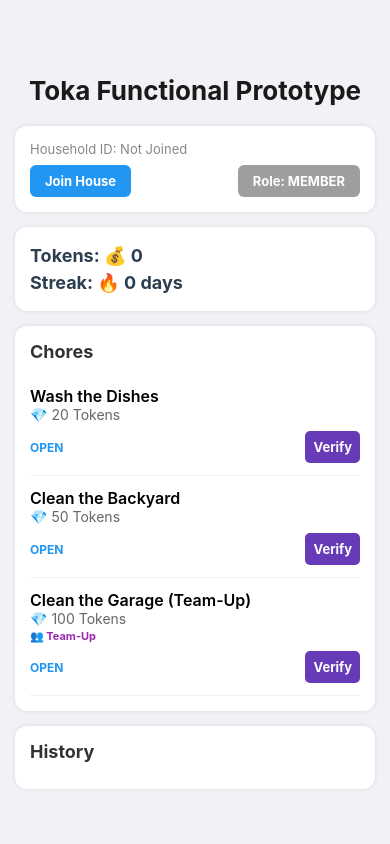
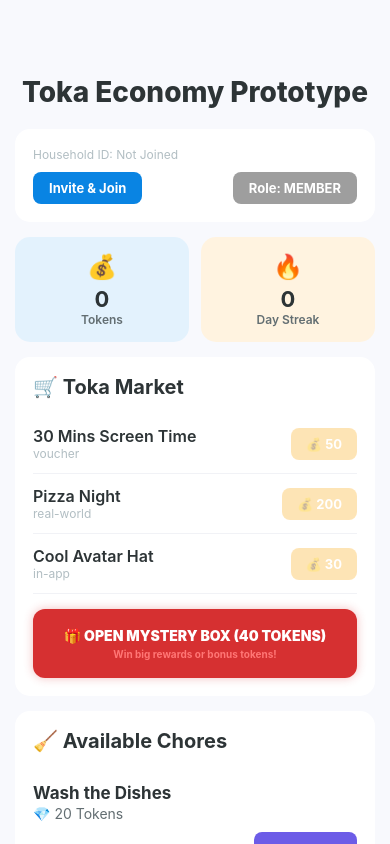
Before and after one commit to razielsevilla/toka, a React Native app: screen / in a window 390 px wide. Built offline with nearby package versions, Linux system fonts and the light colour scheme.

Commit message:
feat: implement Market logic, Streak discounts, and Gacha Mystery Box

```diff
--- a/App.tsx
+++ b/App.tsx
@@ -9,14 +9,17 @@ export default function App() {
     user,
     tasks,
     transactions,
+    marketItems,
     approveTask,
     setRole,
     joinHousehold,
     generateInviteCode,
-    submitTask
+    submitTask,
+    purchaseItem,
+    openMysteryBox
   } = useTokaStore();
 
-  // --- PHASE 2: SNAP-TO-VERIFY LOGIC ---
+  // --- PHASE 2: SNAP-TO-VERIFY ---
   const handlePickImage = async (taskId: string) => {
     const permissionResult = await ImagePicker.requestCameraPermissionsAsync();
 
@@ -32,9 +35,8 @@ export default function App() {
     });
 
     if (!result.canceled) {
-      // Logic: Mark task as 'pending' with the image URI
       submitTask(taskId, result.assets[0].uri);
-      Alert.alert("Success", "Photo submitted for approval!");
+      Alert.alert("Success", "Photo submitted! Wait for Admin approval.");
     }
   };
 
@@ -43,19 +45,28 @@ export default function App() {
     joinHousehold(code);
   };
 
+  // Helper for Status Colors
+  const getStatusColor = (status: string) => {
+    switch(status) {
+      case 'completed': return '#4CAF50';
+      case 'pending': return '#FF9800';
+      default: return '#2196F3';
+    }
+  };
+
   return (
     <View style={styles.container}>
       <StatusBar style="auto" />
 
       <ScrollView contentContainerStyle={styles.scrollContent}>
-        <Text style={styles.title}>Toka Functional Prototype</Text>
+        <Text style={styles.title}>Toka Economy Prototype</Text>
 
         {/* --- HOUSEHOLD & ROLE --- */}
         <View style={styles.section}>
           <Text style={styles.label}>Household ID: {user.householdId || "Not Joined"}</Text>
           <View style={styles.row}>
             <TouchableOpacity style={styles.smallButton} onPress={handleJoinHouse}>
-              <Text style={styles.buttonText}>Join House</Text>
+              <Text style={styles.buttonText}>Invite & Join</Text>
             </TouchableOpacity>
             <TouchableOpacity
               style={[styles.smallButton, {backgroundColor: user.role === 'admin' ? '#FF5722' : '#9E9E9E'}]}
@@ -67,39 +78,86 @@ export default function App() {
         </View>
 
         {/* --- USER STATS --- */}
-        <View style={styles.section}>
-          <Text style={styles.statText}>Tokens: 💰 {user.tokens}</Text>
-          <Text style={styles.statText}>Streak: 🔥 {user.streak} days</Text>
+        <View style={styles.statsRow}>
+          <View style={[styles.statCard, {backgroundColor: '#E3F2FD'}]}>
+            <Text style={styles.statEmoji}>💰</Text>
+            <Text style={styles.statVal}>{user.tokens}</Text>
+            <Text style={styles.statLabel}>Tokens</Text>
+          </View>
+          <View style={[styles.statCard, {backgroundColor: '#FFF3E0'}]}>
+            <Text style={styles.statEmoji}>🔥</Text>
+            <Text style={styles.statVal}>{user.streak}</Text>
+            <Text style={styles.statLabel}>Day Streak</Text>
+          </View>
         </View>
 
-        {/* --- TASK LIST --- */}
+        {/* --- THE MARKET (Phase 3) --- */}
         <View style={styles.section}>
-          <Text style={styles.subTitle}>Chores</Text>
+          <View style={styles.row}>
+            <Text style={styles.subTitle}>🛒 Toka Market</Text>
+            {user.streak >= 7 && <Text style={styles.discountTag}>10% STREAK DISCOUNT ACTIVE!</Text>}
+          </View>
+
+          {marketItems.map(item => {
+            const discount = user.streak >= 7 ? 0.9 : 1.0;
+            const price = Math.floor(item.cost * discount);
+
+            return (
+              <View key={item.id} style={styles.marketItem}>
+                <View>
+                  <Text style={styles.itemText}>{item.name}</Text>
+                  <Text style={styles.itemType}>{item.type}</Text>
+                </View>
+                <TouchableOpacity
+                  style={[styles.buyButton, { opacity: user.tokens < price ? 0.5 : 1 }]}
+                  onPress={() => {
+                    if (purchaseItem(item.id)) Alert.alert("Success!", `Bought ${item.name}`);
+                    else Alert.alert("Oops", "Not enough tokens!");
+                  }}
+                >
+                  <Text style={styles.buttonText}>💰 {price}</Text>
+                </TouchableOpacity>
+              </View>
+            );
+          })}
+
+          <TouchableOpacity
+            style={styles.gachaButton}
+            onPress={() => {
+              const result = openMysteryBox();
+              Alert.alert("🎁 Mystery Box", result);
+            }}
+          >
+            <Text style={styles.gachaText}>🎁 OPEN MYSTERY BOX (40 TOKENS)</Text>
+            <Text style={styles.gachaSubText}>Win big rewards or bonus tokens!</Text>
+          </TouchableOpacity>
+        </View>
+
+        {/* --- CHORE LIST --- */}
+        <View style={styles.section}>
+          <Text style={styles.subTitle}>🧹 Available Chores</Text>
           {tasks.map(task => (
             <View key={task.id} style={styles.taskCard}>
               <View style={styles.taskInfo}>
                 <Text style={styles.taskTitle}>{task.title}</Text>
                 <Text style={styles.taskReward}>💎 {task.reward} Tokens</Text>
-                {task.assignedTo.length > 1 && <Text style={styles.teamTag}>👥 Team-Up</Text>}
+                {task.assignedTo.length > 1 && <Text style={styles.teamTag}>👥 Team-Up Splitting</Text>}
               </View>
 
-              {/* Status & Actions */}
               <View style={styles.actionRow}>
                 <Text style={[styles.statusText, {color: getStatusColor(task.status)}]}>
                   {task.status.toUpperCase()}
                 </Text>
 
-                {/* Member View: Submit Photo */}
                 {task.status === 'open' && (
                   <TouchableOpacity style={styles.verifyButton} onPress={() => handlePickImage(task.id)}>
-                    <Text style={styles.buttonText}>Verify</Text>
+                    <Text style={styles.buttonText}>Submit Proof</Text>
                   </TouchableOpacity>
                 )}
 
-                {/* Admin View: Approve Task */}
                 {task.status === 'pending' && user.role === 'admin' && (
                   <TouchableOpacity style={styles.approveButton} onPress={() => approveTask(task.id)}>
-                    <Text style={styles.buttonText}>Approve</Text>
+                    <Text style={styles.buttonText}>Admin Approve</Text>
                   </TouchableOpacity>
                 )}
               </View>
@@ -109,13 +167,16 @@ export default function App() {
           ))}
         </View>
 
-        {/* --- TRANSACTION LEDGER --- */}
+        {/* --- TRANSACTION HISTORY --- */}
         <View style={styles.section}>
-          <Text style={styles.subTitle}>History</Text>
+          <Text style={styles.subTitle}>📜 Ledger</Text>
           {transactions.map(tx => (
-            <Text key={tx.id} style={styles.ledgerText}>
-              {tx.type === 'earn' ? '✅' : '🛒'} {tx.type === 'earn' ? '+' : '-'}{tx.amount} | {tx.reason}
-            </Text>
+            <View key={tx.id} style={styles.ledgerRow}>
+              <Text style={styles.ledgerEmoji}>{tx.type === 'earn' ? '✅' : '🛒'}</Text>
+              <Text style={styles.ledgerText}>
+                {tx.type === 'earn' ? '+' : '-'}{tx.amount} | {tx.reason}
+              </Text>
+            </View>
           ))}
         </View>
       </ScrollView>
@@ -123,34 +184,50 @@ export default function App() {
   );
 }
 
-const getStatusColor = (status: string) => {
-  switch(status) {
-    case 'completed': return '#4CAF50';
-    case 'pending': return '#FF9800';
-    default: return '#2196F3';
-  }
-}
+const styles = StyleSheet.create({
+  container: { flex: 1, backgroundColor: '#F8F9FD', paddingTop: 60 },
+  scrollContent: { padding: 15 },
+  title: { fontSize: 28, fontWeight: '800', marginBottom: 20, textAlign: 'center', color: '#2D3436' },
+  section: { backgroundColor: '#FFF', padding: 18, borderRadius: 15, marginBottom: 15, elevation: 3 },
+  row: { flexDirection: 'row', justifyContent: 'space-between', alignItems: 'center' },
 
-const styles = StyleSheet.create({
-  container: { flex: 1, backgroundColor: '#F0F2F5', paddingTop: 60 },
-  scrollContent: { padding: 15 },
-  title: { fontSize: 26, fontWeight: 'bold', marginBottom: 20, textAlign: 'center', color: '#1A1A1A' },
-  section: { backgroundColor: '#FFF', padding: 15, borderRadius: 12, marginBottom: 15, shadowColor: '#000', shadowOpacity: 0.1, shadowRadius: 4, elevation: 3 },
-  row: { flexDirection: 'row', justifyContent: 'space-between' },
-  subTitle: { fontSize: 18, fontWeight: 'bold', marginBottom: 12, color: '#333' },
-  label: { fontSize: 13, color: '#888', marginBottom: 8 },
-  statText: { fontSize: 18, fontWeight: '700', marginVertical: 3, color: '#2C3E50' },
-  smallButton: { backgroundColor: '#2196F3', paddingVertical: 8, paddingHorizontal: 15, borderRadius: 6 },
+  // Stats
+  statsRow: { flexDirection: 'row', justifyContent: 'space-between', marginBottom: 15 },
+  statCard: { flex: 0.48, padding: 15, borderRadius: 15, alignItems: 'center', elevation: 2 },
+  statEmoji: { fontSize: 24, marginBottom: 5 },
+  statVal: { fontSize: 22, fontWeight: 'bold', color: '#2D3436' },
+  statLabel: { fontSize: 12, color: '#636E72', fontWeight: '600' },
+
+  // Market
+  subTitle: { fontSize: 20, fontWeight: 'bold', marginBottom: 15, color: '#2D3436' },
+  discountTag: { fontSize: 10, backgroundColor: '#4CAF50', color: 'white', padding: 4, borderRadius: 4, fontWeight: 'bold' },
+  marketItem: { flexDirection: 'row', justifyContent: 'space-between', alignItems: 'center', paddingVertical: 12, borderBottomWidth: 1, borderBottomColor: '#F1F2F6' },
+  itemText: { fontSize: 16, fontWeight: '600', color: '#2D3436' },
+  itemType: { fontSize: 12, color: '#B2BEC3' },
+  buyButton: { backgroundColor: '#FDCB6E', paddingVertical: 8, paddingHorizontal: 15, borderRadius: 8 },
+
+  // Gacha
+  gachaButton: { backgroundColor: '#D63031', padding: 18, borderRadius: 12, alignItems: 'center', marginTop: 15, shadowColor: '#D63031', shadowOpacity: 0.3, shadowRadius: 10 },
+  gachaText: { color: '#FFF', fontWeight: '900', fontSize: 14 },
+  gachaSubText: { color: '#FF7675', fontSize: 10, marginTop: 4, fontWeight: 'bold' },
+
+  // Chores
+  taskCard: { paddingVertical: 15, borderBottomWidth: 1, borderBottomColor: '#F1F2F6' },
+  taskInfo: { marginBottom: 10 },
+  taskTitle: { fontSize: 17, fontWeight: '700', color: '#2D3436' },
+  taskReward: { fontSize: 14, color: '#636E72', marginTop: 2 },
+  teamTag: { fontSize: 11, color: '#6C5CE7', fontWeight: 'bold', marginTop: 4 },
+  actionRow: { flexDirection: 'row', justifyContent: 'space-between', alignItems: 'center' },
+  statusText: { fontSize: 11, fontWeight: '900' },
+  verifyButton: { backgroundColor: '#6C5CE7', padding: 10, borderRadius: 8 },
+  approveButton: { backgroundColor: '#00B894', padding: 10, borderRadius: 8 },
+  previewImage: { width: '100%', height: 120, borderRadius: 10, marginTop: 12 },
+
+  // Shared
+  smallButton: { backgroundColor: '#0984E3', paddingVertical: 8, paddingHorizontal: 16, borderRadius: 8 },
   buttonText: { color: '#FFF', fontWeight: 'bold', fontSize: 13 },
-  taskCard: { paddingVertical: 12, borderBottomWidth: 1, borderBottomColor: '#F0F0F0' },
-  taskInfo: { marginBottom: 8 },
-  taskTitle: { fontSize: 16, fontWeight: '600' },
-  taskReward: { fontSize: 14, color: '#666' },
-  teamTag: { fontSize: 11, color: '#9C27B0', fontWeight: 'bold', marginTop: 2 },
-  actionRow: { flexDirection: 'row', justifyContent: 'space-between', alignItems: 'center' },
-  statusText: { fontSize: 12, fontWeight: 'bold' },
-  verifyButton: { backgroundColor: '#673AB7', padding: 8, borderRadius: 5 },
-  approveButton: { backgroundColor: '#4CAF50', padding: 8, borderRadius: 5 },
-  ledgerText: { fontSize: 13, color: '#555', marginTop: 6, borderLeftWidth: 3, borderLeftColor: '#DDD', paddingLeft: 8 },
-  previewImage: { width: '100%', height: 100, borderRadius: 8, marginTop: 10 }
+  label: { fontSize: 12, color: '#B2BEC3', marginBottom: 10 },
+  ledgerRow: { flexDirection: 'row', alignItems: 'center', marginTop: 10 },
+  ledgerEmoji: { fontSize: 16, marginRight: 10 },
+  ledgerText: { fontSize: 13, color: '#636E72', fontWeight: '500' }
 });
--- a/src/store/useTokaStore.ts
+++ b/src/store/useTokaStore.ts
@@ -35,6 +35,7 @@ interface TokaState {
   user: User;
   tasks: Task[];
   transactions: Transaction[];
+  marketItems: { id: string; name: string; cost: number; type: string }[];
 
   // Actions
   setRole: (role: UserRole) => void;
@@ -43,6 +44,8 @@ interface TokaState {
   addTokens: (amount: number, reason: string) => void;
   submitTask: (taskId: string, proofUrl: string) => void;
   approveTask: (taskId: string) => void;
+  purchaseItem: (itemId: string) => boolean;
+  openMysteryBox: () => string;
 }
 
 // --- THE STORE ENGINE ---
@@ -63,6 +66,11 @@ export const useTokaStore = create<TokaState>((set, get) => ({
     { id: '3',  title: 'Clean the Garage (Team-Up)', reward: 100, status: 'open', assignedTo: ['user_01', 'sibling_01'] },
   ],
   transactions: [],
+  marketItems: [
+    { id: 'm1', name: '30 Mins Screen Time', cost: 50, type: 'voucher' },
+    { id: 'm2', name: 'Pizza Night', cost: 200, type: 'real-world' },
+    { id: 'm3', name: 'Cool Avatar Hat', cost: 30, type: 'in-app' },
+  ],
 
   // --- ACTIONS ---
 
@@ -131,4 +139,64 @@ export const useTokaStore = create<TokaState>((set, get) => ({
       }));
     }
   },
+
+  purchaseItem: (itemId) => {
+    const { marketItems, user } = get();
+    const item = marketItems.find((i) => i.id === itemId);
+    if (!item) return false;
+
+    const discount = user.streak >= 7 ? 0.9 : 1.0;
+    const finalCost = Math.floor(item.cost * discount);
+
+    if (user.tokens >= finalCost) {
+      set((state) => ({
+        user: { ...state.user, tokens: state.user.tokens - finalCost },
+        transactions: [
+          {
+            id: Date.now().toString(),
+            amount: finalCost,
+            type: 'spend',
+            reason: `Bought: ${item.name}`,
+            timestamp: Date.now(),
+          },
+          ...state.transactions,
+        ],
+      }));
+      return true;
+    }
+    return false;
+  },
+
+  openMysteryBox: () => {
+    const { user, addTokens } = get();
+    const cost = 40;
+
+    if (user.tokens < cost) return 'Insufficient Tokens';
+
+    const roll = Math.random() * 100;
+    let prize = '';
+    if (roll <= 5) prize = '🌟 LEGENDARY: $10 Allowance!';
+    else if (roll <= 25) prize = '💎 RARE: No Chores for 1 Day!';
+    else prize = '📦 COMMON: 10 Bonus Tokens';
+
+    set((state) => ({
+      user: { ...state.user, tokens: state.user.tokens - cost },
+      transactions: [
+        {
+          id: Date.now().toString(),
+          amount: cost,
+          type: 'spend',
+          reason: `Mystery Box: ${prize}`,
+          timestamp: Date.now(),
+        },
+        ...state.transactions,
+      ],
+    }));
+
+    if (prize.includes('Bonus Tokens')) {
+      addTokens(10, 'Mystery Box Win');
+    }
+
+    return prize;
+  },
 }));
```
